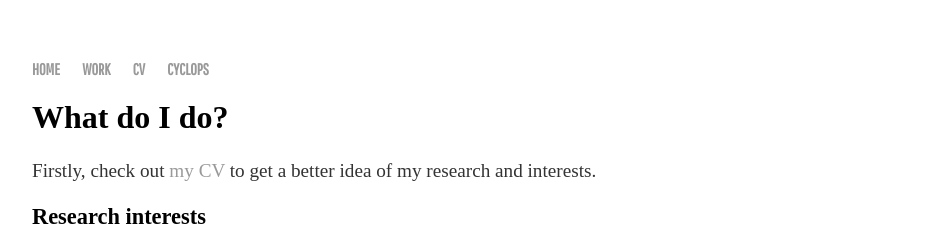
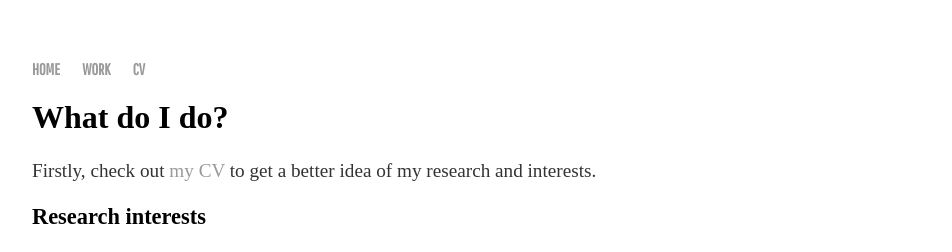
Before and after one commit to colinbr/OLD-colinbr.github.io, a Jekyll site: the page built from research/index.html, in a window 1280 px wide. Shown: the top 252 px of the page, without its empty margins (160-1112 px from the left). Built offline with Jekyll 4.4.1, drawn with Linux system fonts in a browser that asks for light colours; some web fonts are replaced.

Commit message:
Update default.html
Commented out Cyclopes.

```diff
--- a/_layouts/default.html
+++ b/_layouts/default.html
@@ -15,7 +15,7 @@
 	        		<li><a href="/">HOME</a></li>
 		        	<li><a href="/research">WORK</a></li>
 	        		<li><a href="http://nbviewer.jupyter.org/github/colinbr/colinbr.github.io/blob/master/cv/ColinBrownCV.pdf" target="_blank">CV</a></li>
-	        		<li><a href="/cyclops">CYCLOPS</a></li>
+	        		<!--<li><a href="/cyclops">CYCLOPS</a></li> -->
 	    		</ul>
 			</nav>
 			<div class="container">
```
